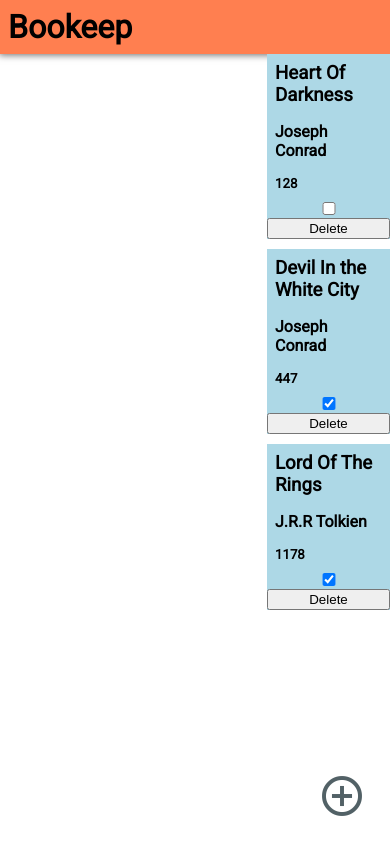
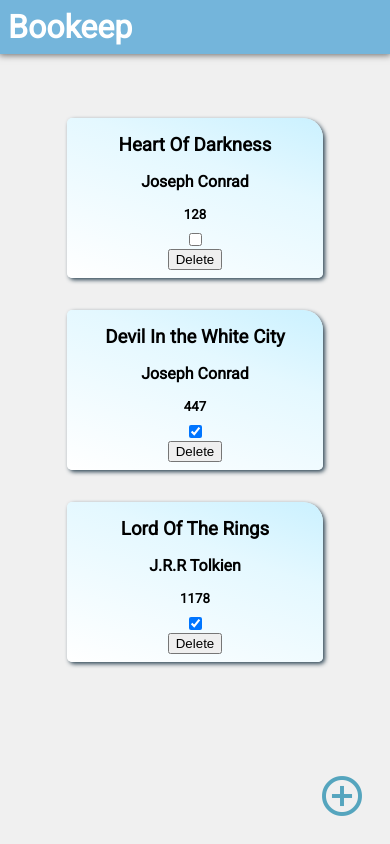
Before and after one commit to HeyHannibal/Library-App, a plain HTML site: page index.html in a window 390 px wide. Drawn offline with Linux system fonts and the light colour scheme.

Commit message:
added basic css layout

```diff
--- a/style.css
+++ b/style.css
@@ -1,30 +1,24 @@
 
 body{
-
+    overflow: hidden;
     font-family: 'Roboto';
     margin: 0;
     width: 100vw;
     height: 100vh;
-}
-.window{
-    box-sizing: border-box;
-
-    max-height: 100%;
-    display: flex;
-    flex-direction: row;
-    gap: 50px;
+    background-color: #f0f0f0 ;
 }
 .libMenu {
-    background-color:rgba(0, 174, 255, 0.26);
+    background-color:#fafafa;
     display: flex;
     flex-direction: column;
     justify-content: space-between;
-    position: relative;
+    position: absolute;
     transition: left 400ms ease-in-out;
     left: -240px;
     padding: 1rem;
+    height: 100%;
     box-shadow: 1px 0px 5px black inset;
-    z-index: 1;
+
 }
 .out {
     left: 0
@@ -36,15 +30,25 @@ body{
      margin-top: 2rem;
     display: flex;
     flex-direction: column;
-    row-gap: 10px;
+    row-gap: 15px;
     align-items: flex-start;
+    color: rgb(92, 92, 92);
+    font-weight: bold;
+
 }
 .bookCard {
     display: flex;
     flex-direction: column;
     justify-content: space-evenly;
-    background-color:lightblue;
-    max-height: 40%;
+    align-items: center;
+    background: rgb(159,229,255);
+    background: linear-gradient(200deg, rgb(203, 241, 255) 0%,  rgb(228, 248, 255) 34%, rgba(255,255,255,1) 100%);
+    padding: 0.5rem;
+    max-height: 12rem;
+    width: 15rem;
+    margin: 1rem;
+    border-radius: 5px 20px 5px 5px;
+    box-shadow: 2px 2px 4px rgb(49, 72, 87);
 }
 .bookCard > h3,h4,h5 {
     margin: 0.5rem;
@@ -56,44 +60,76 @@ body{
     cursor: pointer;
 }
 .openForm {
-    position: fixed;
+    position: absolute;
     bottom: 1.5rem;
     right: 1.5rem;
-    color:rgba(73, 89, 94, 0.952);
+    color:rgba(77, 161, 187, 0.952);
     z-index: 4;
 }
 .error {
     width  : 100%;
-    padding: 0;
-
     font-size: 80%;
     color: white;
-    background-color: #900;
-    border-radius: 0 0 5px 5px;
+    background-color: rgba(241, 171, 90, 0.507);
+    border-radius: 0 5px 5px 5px;
     box-sizing: border-box;
-  }
-
-  .error.active {
-    padding: 0.3em;
+    padding: 1rem;
   }
 
   #name {
       box-sizing: border-box;
       width: 100vw;
-      background-color: coral;
+      background-color: #74b5db;
       margin: 0;
       padding: 0.5rem;
       box-shadow: 0px 0px 7px 1px rgba(0, 0, 0, 0.575);
+      color: rgb(255, 255, 255);
   }
 
 #display {
+    padding: 3rem;
+    padding-left: 15%;
+    padding-right: 15%;
     display: flex;
     flex-wrap: wrap;
-    row-gap: 10px;
-    column-gap: 10px;
     max-height: 100%;
     overflow-x: hidden;
     overflow-y:auto ;
-    width: 100%;
+
+    justify-content: center;
+    margin: 0;
 
 }
+input {
+    border-radius: 20px;
+    border: 5px transparent inset;
+    background-color: rgb(217, 240, 255);
+}
+@media only screen and (max-width: 1200px) {
+    #display {
+            padding: 3rem;
+            padding-left: 8%;
+            padding-right: 8%;
+    }
+
+
+  }
+ #readitCheck{
+     display: flex;
+     width: 6rem;
+     justify-content: space-between;
+    align-items: center;
+
+}
+
+#readItLabel{
+    margin-bottom: 0px;
+}
+ label>[type~="checkbox"] {
+    display: none;
+    user-select: none;
+
+ }
+.material-icons{
+    user-select: none;
+}
```
